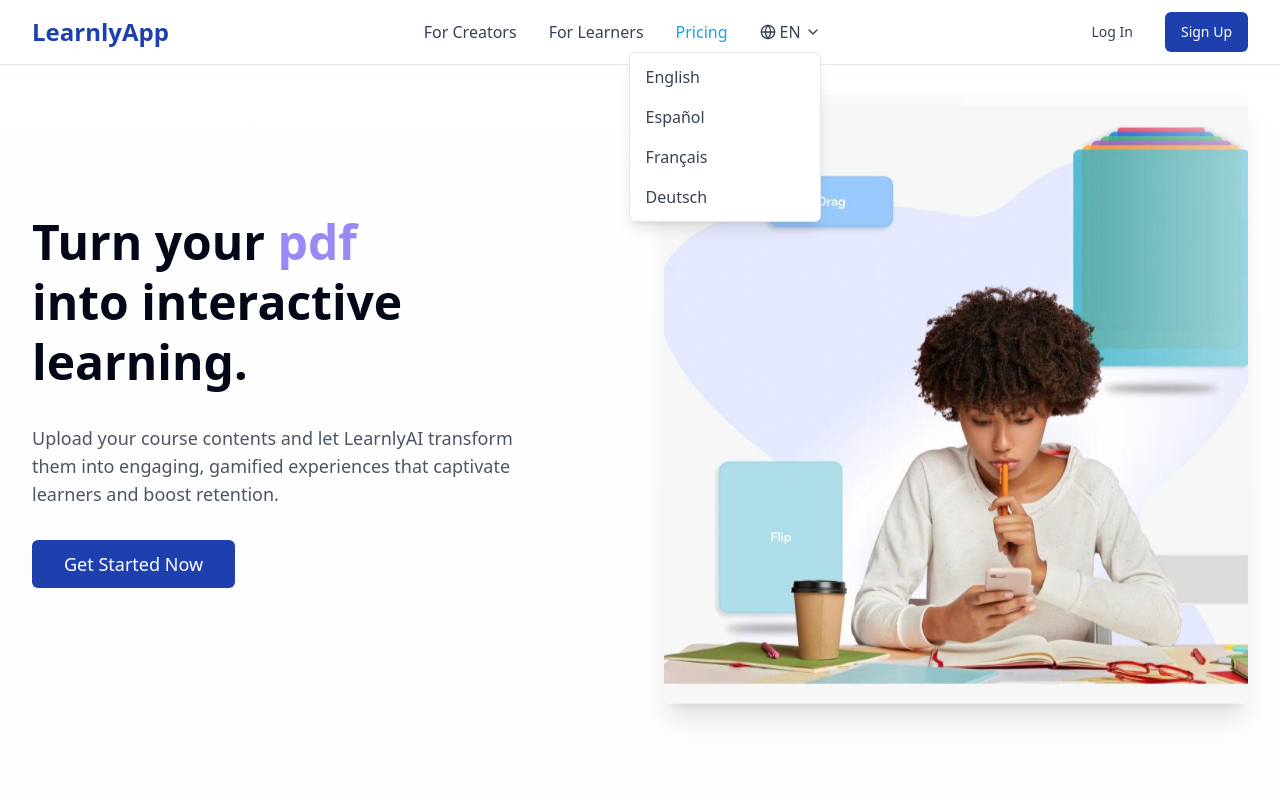
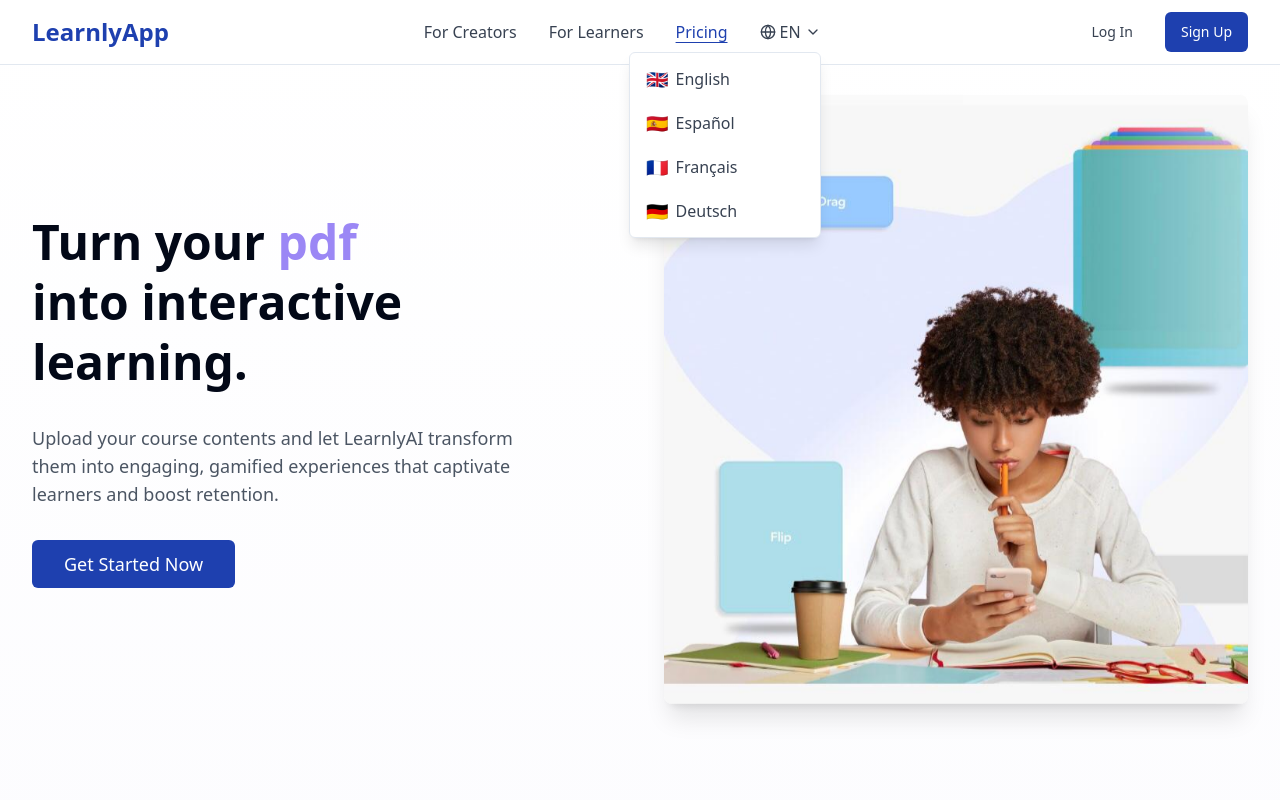
Before and after one commit to Justinocholi/uploadify-learning, a React (Vite) app: page / in a window 1280 px wide. Both pictures are taken after a click on the button "EN". Shown: the top 800 px of the page. Built offline with nearby package versions, Linux system fonts and the light colour scheme.

Commit message:
Update Navbar styles
- Update the style of the pricing button.
- Update the language selection dropdown to show flags.

```diff
--- a/src/components/Navbar.tsx
+++ b/src/components/Navbar.tsx
@@ -27,7 +27,7 @@ const Navbar = () => {
             <Link to="/learners" className="text-gray-700 hover:text-primary transition-colors">
               For Learners
             </Link>
-            <Link to="/pricing" className="text-[#0EA5E9] hover:text-[#0EA5E9]/90 font-medium transition-colors">
+            <Link to="/pricing" className="text-primary hover:text-primary/90 font-medium transition-colors underline underline-offset-4">
               Pricing
             </Link>
             <div className="relative">
@@ -42,16 +42,20 @@ const Navbar = () => {
 
               {isLanguageOpen && (
                 <div className="absolute right-0 mt-2 w-48 bg-white rounded-md shadow-lg py-1 z-50 border">
-                  <button className="block w-full text-left px-4 py-2 text-gray-700 hover:bg-gray-100">
+                  <button className="block w-full text-left px-4 py-2 text-gray-700 hover:bg-gray-100 flex items-center">
+                    <span className="mr-2 text-lg">🇬🇧</span>
                     English
                   </button>
-                  <button className="block w-full text-left px-4 py-2 text-gray-700 hover:bg-gray-100">
+                  <button className="block w-full text-left px-4 py-2 text-gray-700 hover:bg-gray-100 flex items-center">
+                    <span className="mr-2 text-lg">🇪🇸</span>
                     Español
                   </button>
-                  <button className="block w-full text-left px-4 py-2 text-gray-700 hover:bg-gray-100">
+                  <button className="block w-full text-left px-4 py-2 text-gray-700 hover:bg-gray-100 flex items-center">
+                    <span className="mr-2 text-lg">🇫🇷</span>
                     Français
                   </button>
-                  <button className="block w-full text-left px-4 py-2 text-gray-700 hover:bg-gray-100">
+                  <button className="block w-full text-left px-4 py-2 text-gray-700 hover:bg-gray-100 flex items-center">
+                    <span className="mr-2 text-lg">🇩🇪</span>
                     Deutsch
                   </button>
                 </div>
```
